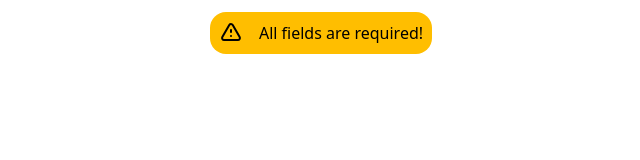
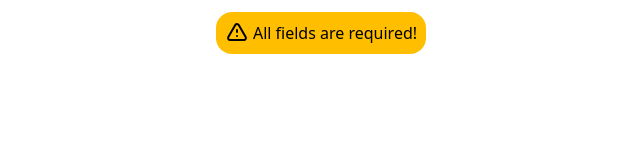
Before and after one commit to sotesh1516/StudentStash, a React (Create React App) app in the folder frontend/: page /signin in a window 1280 px wide. Both pictures are taken after a click on the button "Sign In". Shown: the top 160 px of the page, without its empty margins (319-959 px from the left). Built offline with nearby package versions, Linux system fonts and the light colour scheme.

Commit message:
Update Signin.js

```diff
--- a/frontend/src/components/Signin.js
+++ b/frontend/src/components/Signin.js
@@ -64,7 +64,7 @@ export default function Signin() {
 
         <>
             <div className="flex items-center justify-center">
-                {user.error && (<div role="alert" className="alert alert-warning w-auto p-2 mt-3 inline-flex items-center justify-center">
+                {user.error && (<div role="alert" className="alert alert-warning w-auto p-2 mt-3 inline-flex items-center justify-center gap-1">
                     <svg
                         xmlns="http://www.w3.org/2000/svg"
                         className="h-6 w-6 shrink-0 stroke-current"
```
